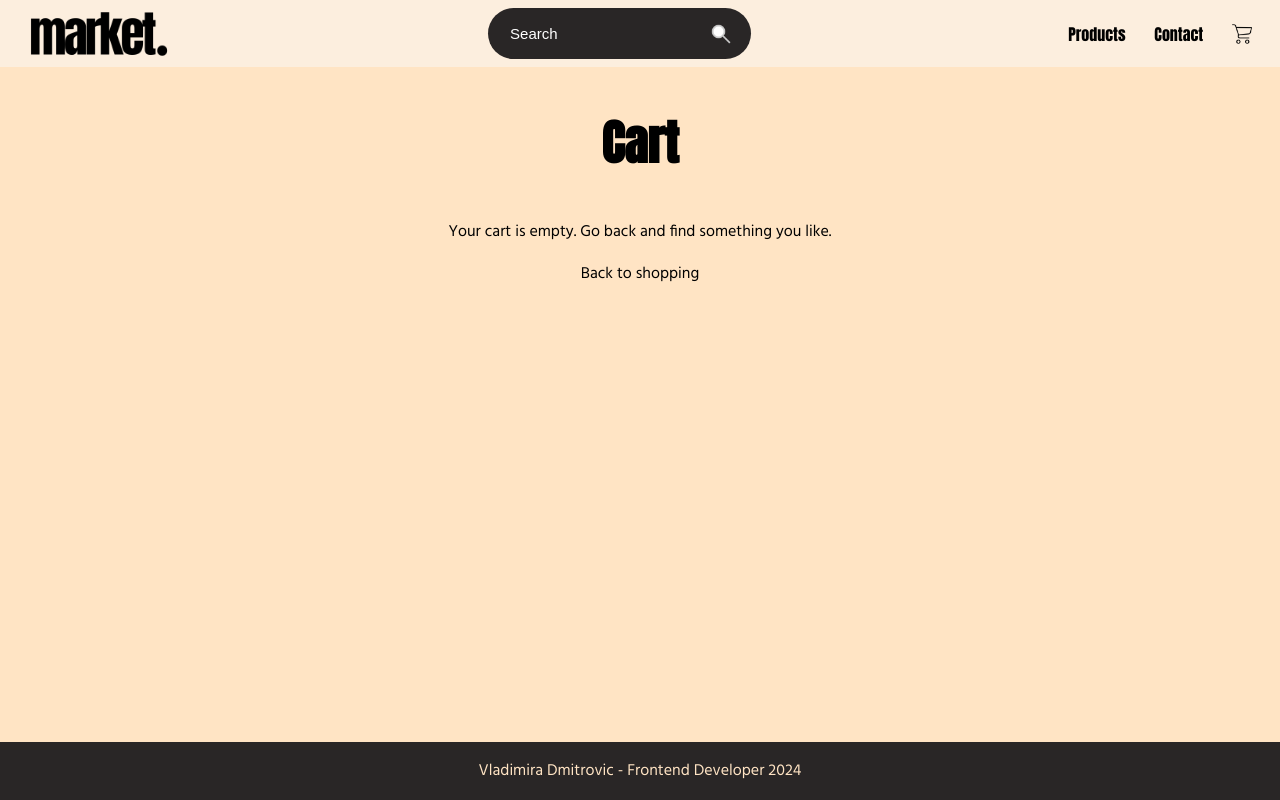
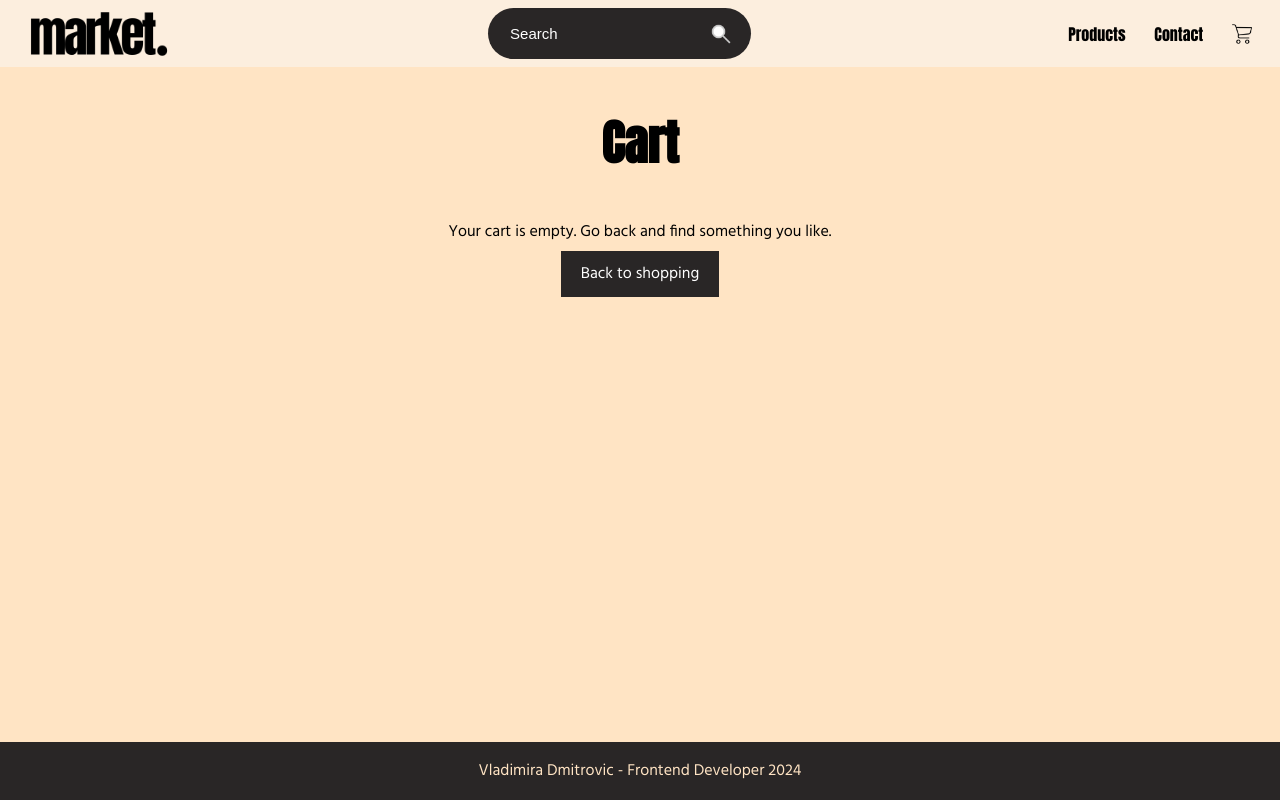
Before and after one commit to vanya992/ca-react-app, a React (Vite) app: page /cart in a window 1280 px wide. Built offline with nearby package versions, Linux system fonts and the light colour scheme; the HTML template or start-up script is replaced by a standard one.

Commit message:
changed class to the button

```diff
--- a/src/Pages/Cart/index.jsx
+++ b/src/Pages/Cart/index.jsx
@@ -64,7 +64,7 @@ export const Cart = () => {
         {products.length === 0 ? (
           <>
             <p>Your cart is empty. Go back and find something you like.</p>
-            <Link to="/products" className="cartButton">
+            <Link to="/products" className="ctaButton">
               Back to shopping
             </Link>
           </>
```
